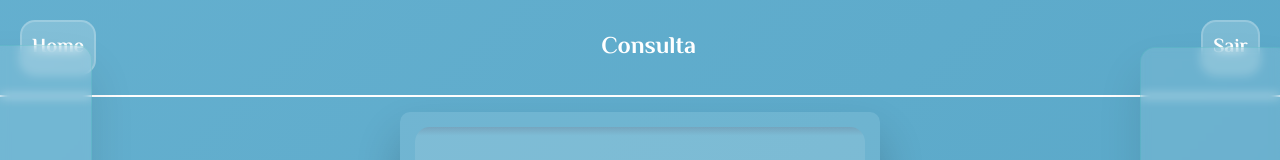
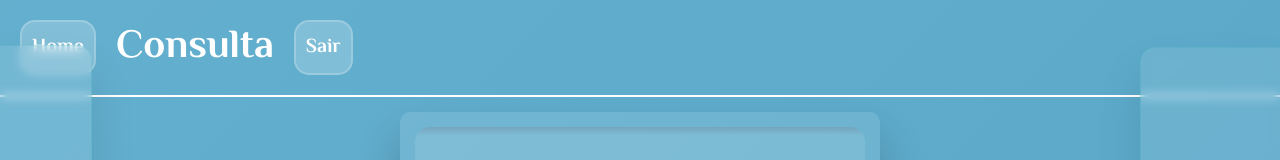
Before and after one commit to HealthMe-Telemed/testefront, a Vue app: page /Consulta in a window 1280 px wide. Shown: the top 160 px of the page. Built offline with nearby package versions, Linux system fonts and the light colour scheme.

Commit message:
Update Layout.vue

```diff
--- a/src/components/Layout.vue
+++ b/src/components/Layout.vue
@@ -1,7 +1,7 @@
 <template>
     <header>
       <button class="home" v-on:click="home"><i class="fa fa-home"></i> Home</button>
-      <h1>{{cabecalho}}</h1>
+      <div class="titulo">{{cabecalho}}</div>
       <button class="sair" v-on:click="Logout">
         <i class="fa fa-sign-out"></i> Sair
       </button>
@@ -39,6 +39,7 @@ header {
   display: flex;
   border-bottom: white 2px solid;
   text-align: center;
+  font-size: 40px;
 }
 
 .home,
@@ -60,21 +61,28 @@ button {
 }
 
 .novo,
-.home,
+.home {
+  font-size: 20px;
+  outline: none;
+  background: rgba(255, 255, 255, 0.2);
+  border-radius: 15px;
+  color: #fff;
+}
 .sair {
   font-size: 20px;
   outline: none;
   background: rgba(255, 255, 255, 0.2);
   border-radius: 15px;
   color: #fff;
+  align-items: end;
+
 }
 
-header {
-    display: flex;
-    border-bottom: white 2px solid;
-    text-align: center;
+.titulo {
+  display: flex;
+  font-size: 40px;
+  align-items: center;
 }
-
 </style>
 
 <script>
```
